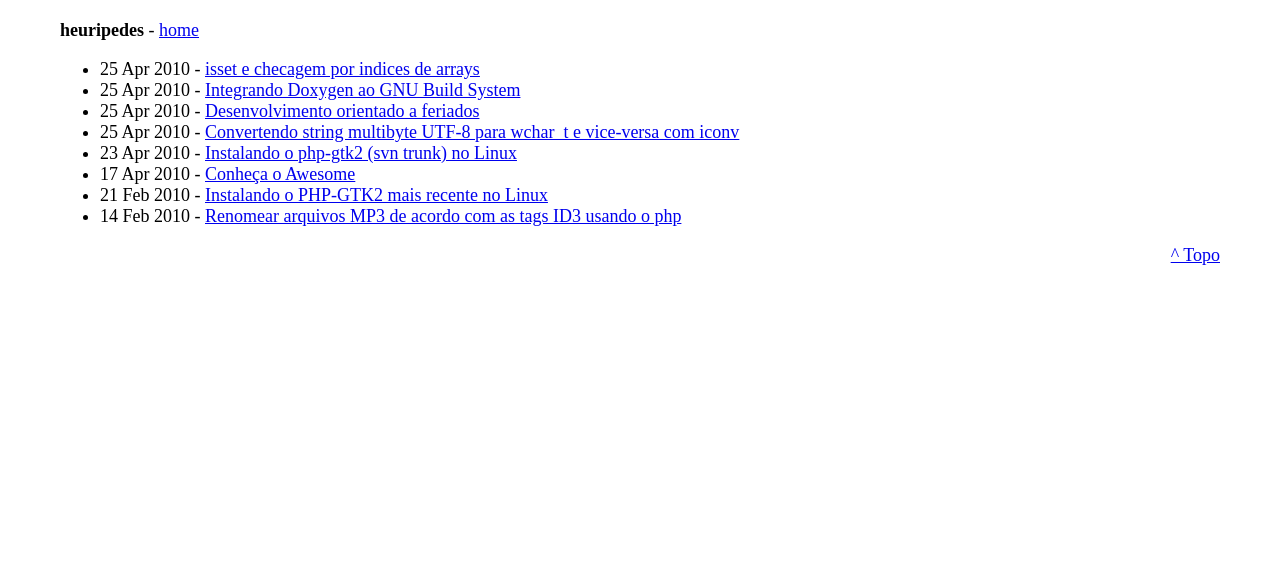
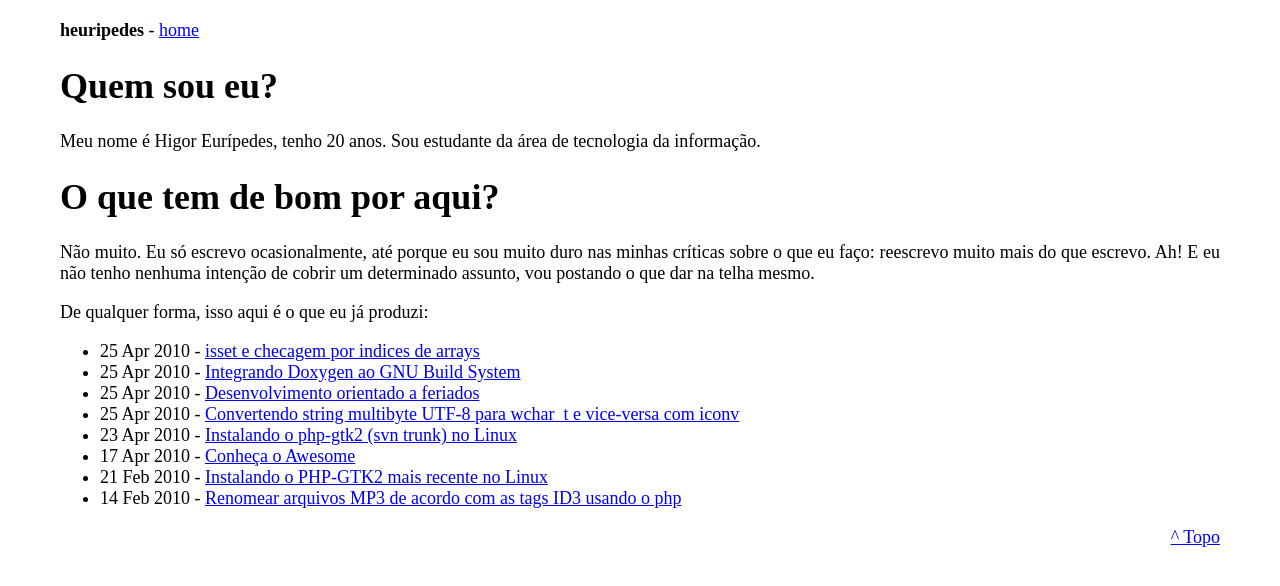
Before and after one commit to heuripedes/heuripedes.github.com, a Jekyll site: the page built from index.html, in a window 1280 px wide. Shown: the top 586 px of the page. Built offline with Jekyll 4.4.1, drawn with Linux system fonts in a browser that asks for light colours; some web fonts are replaced; Markdown is read by kramdown in place of the engine named in the settings.

Commit message:
updated index.html

```diff
--- a/index.html
+++ b/index.html
@@ -2,8 +2,15 @@
 layout: default
 title: home
 ---
+<h1>Quem sou eu?</h1>
+<p>Meu nome é Higor Eurípedes, tenho 20 anos. Sou estudante da área de tecnologia da informação.</p>
+<h1>O que tem de bom por aqui?</h1>
+<p>Não muito. Eu só escrevo ocasionalmente, até porque eu sou muito duro nas minhas críticas sobre o que eu faço:
+reescrevo muito mais do que escrevo. Ah! E eu não tenho nenhuma intenção de cobrir um determinado assunto, vou
+postando o que dar na telha mesmo.</p>
+<p>De qualquer forma, isso aqui é o que eu já produzi:</p>
 <ul>
-{% for post in site.posts %}
+	{% for post in site.posts %}
 	<li><span>{{ post.date | date_to_string }}</span> - <a href="{{ post.url }}">{{ post.title }}</a></li>
-{% endfor %}
+	{% endfor %}
 </ul>
```
Also changed, not shown: 1 other file.
